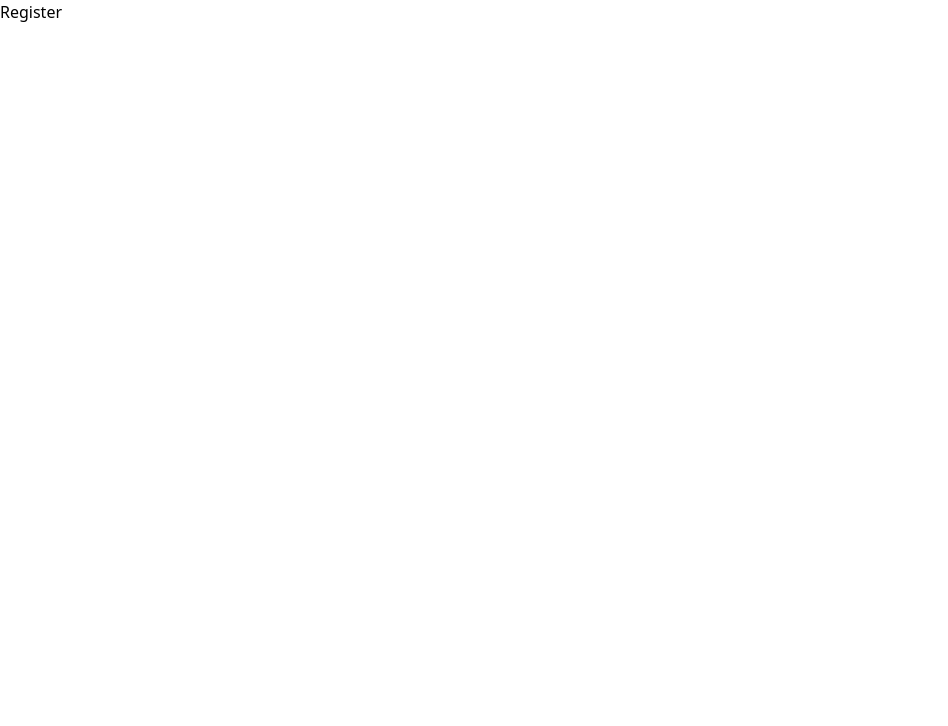
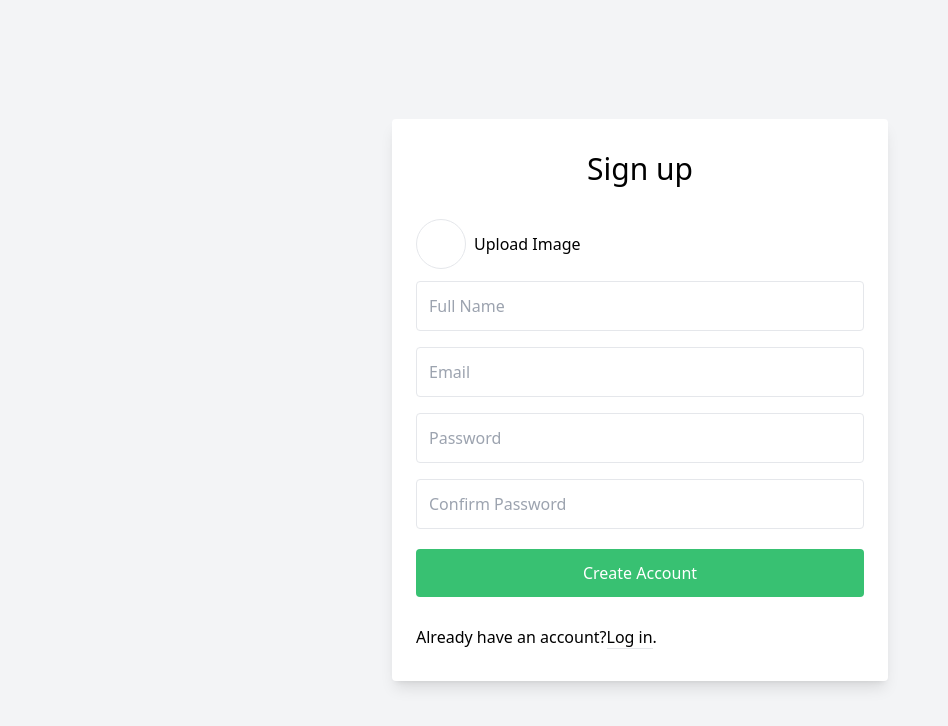
Before and after one commit to AbdMamun1999/real-time-chat-app, a React (Vite) app: page /register in a window 1280 px wide. Shown: the top 726 px of the page, without its empty margins (0-948 px from the left). Built offline with nearby package versions, Linux system fonts and the light colour scheme.

Commit message:
create login page

```diff
--- a/src/pages/Register.jsx
+++ b/src/pages/Register.jsx
@@ -1,7 +1,118 @@
-import React from "react";
+import React, { useEffect, useState } from "react";
+
+const imageMimeType = /image\/(png|jpg|jpeg)/i;
 
 const Register = () => {
-  return <div>Register</div>;
+  const [fileError, setFileError] = useState("");
+  const [image, setImage] = useState(null);
+  const [fileDataURL, setFileDataURL] = useState(null);
+
+  const handleFile = (e) => {
+    const image = e.target.files[0];
+    if (!image?.type.match(imageMimeType)) {
+      setFileError("This is not an image");
+      console.log();
+      return;
+    }
+    setImage(image);
+  };
+
+  useEffect(() => {
+    let fileReader,
+      isCancel = false;
+    if (image) {
+      fileReader = new FileReader();
+      fileReader.onload = (e) => {
+        const { result } = e.target;
+        if (result && !isCancel) {
+          setFileDataURL(result);
+        }
+      };
+      fileReader.readAsDataURL(image);
+    }
+
+    return () => {
+      isCancel = true;
+      if (fileReader && fileReader.readyState === 1) {
+        fileReader.abort();
+      }
+    };
+  }, [image]);
+
+  return (
+    <section className="bg-gray-100 min-h-screen flex flex-col">
+      <div className="container max-w-lg mx-auto flex-1 flex flex-col items-center justify-center px-2">
+        <div className="bg-white px-6 py-8 rounded shadow-lg text-black w-full">
+          <h1 className="mb-8 text-3xl text-center">Sign up</h1>
+          <div className="flex items-center gap-x-2 mb-3">
+            <div className="h-[50px] w-[50px] rounded-full border">
+              {fileDataURL && (
+                <img
+                  className="rounded-full h-full w-full object-cover"
+                  src={fileDataURL}
+                  alt=""
+                />
+              )}
+            </div>
+            <div>
+              <label htmlFor="image">Upload Image</label>
+              <input
+                onChange={handleFile}
+                className="hidden"
+                type="file"
+                accept=".png, .jpg, .jpeg"
+                id="image"
+              />
+            </div>
+          </div>
+          <input
+            type="text"
+            className="block border border-grey-light w-full p-3 rounded mb-4"
+            name="fullname"
+            placeholder="Full Name"
+          />
+
+          <input
+            type="text"
+            className="block border border-grey-light w-full p-3 rounded mb-4"
+            name="email"
+            placeholder="Email"
+          />
+
+          <input
+            type="password"
+            className="block border border-grey-light w-full p-3 rounded mb-4"
+            name="password"
+            placeholder="Password"
+          />
+          <input
+            type="password"
+            className="block border border-grey-light w-full p-3 rounded mb-4"
+            name="confirm_password"
+            placeholder="Confirm Password"
+          />
+
+          <button
+            type="submit"
+            className="w-full bg-[#38c172] text-center py-3 rounded bg-green text-white hover:bg-[#1f9d55] focus:outline-none my-1"
+          >
+            Create Account
+          </button>
+
+          <div className="text-grey-dark mt-6">
+            Already have an account?
+            <a
+              className="no-underline border-b border-blue text-blue"
+              href="../login/"
+            >
+              Log in
+            </a>
+            .
+          </div>
+        </div>
+      </div>
+    </section>
+  );
 };
 
 export default Register;
```
